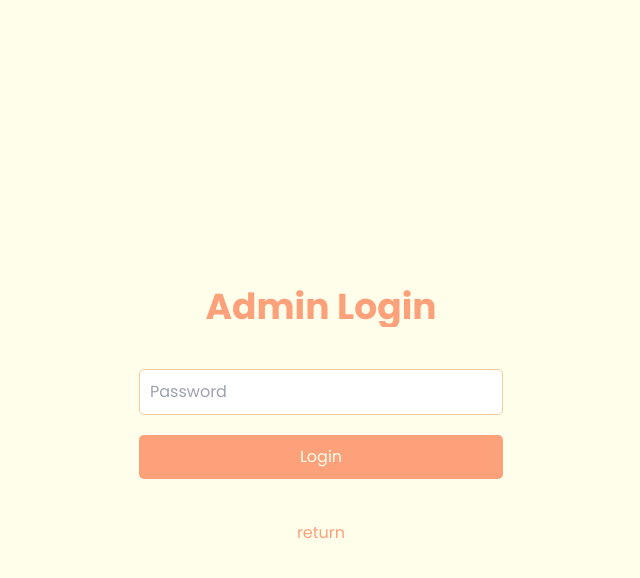
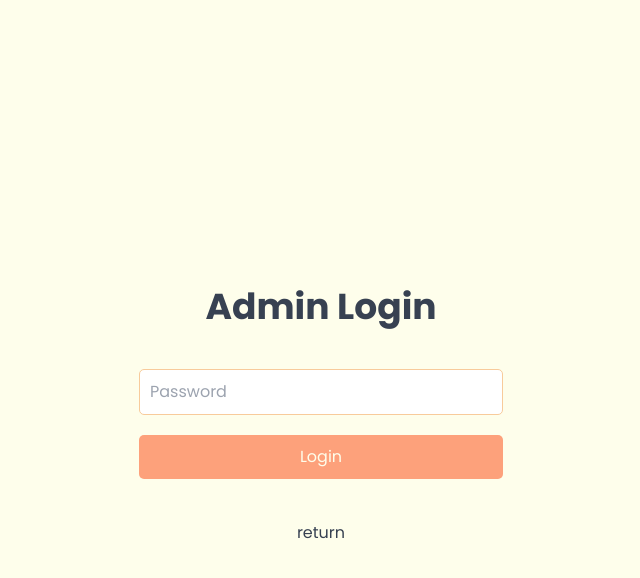
Before and after one commit to ch1kulya/AnimeBesu, a Flask app: page /admin in a window 1280 px wide. Shown: the top 578 px of the page, without its empty margins (319-959 px from the left). Run offline with Flask 3, Linux system fonts and the light colour scheme.

Commit message:
Update admin.html

```diff
--- a/templates/admin.html
+++ b/templates/admin.html
@@ -4,15 +4,16 @@
     <meta charset="UTF-8">
     <title>Admin Login</title>
     <link href="https://cdn.jsdelivr.net/npm/tailwindcss@2.2.16/dist/tailwind.min.css" rel="stylesheet">
-    <link rel="shortcut icon" href="{{ url_for('static', filename='favicon.ico') }}">
+    <link rel="shortcut icon" href="{{ url_for('static', filename='favicon.svg') }}">
     <link rel="stylesheet" href="{{ url_for('static', filename='style.css') }}">
+    <link rel="stylesheet" href="{{ url_for('static', filename='theme.css') }}">
 </head>
 <body class="text-gray-700">
   <div class="flex flex-col content-center justify-center min-h-screen relative">
-    <h1 class="text-center text-4xl font-bold my-8 gradient-text">Admin Login</h1>
+    <h1 class="text-center text-4xl font-bold my-8 main-text">Admin Login</h1>
     {% with messages = get_flashed_messages() %}
       {% if messages %}
-        <ul class="text-center text-xl font-semibold p-4 gradient-text">
+        <ul class="text-center text-xl font-semibold p-4 main-text">
         {% for message in messages %}
           <li>{{ message }}</li>
         {% endfor %}
@@ -24,7 +25,7 @@
         <input type="submit" value="Login" class="form-button">
     </form>
     <div class="text-center mt-8">
-      <a href="{{ url_for('index') }}" class="footer-text gradient-text">return</a>
+      <a href="{{ url_for('index') }}" class="footer-text main-text">return</a>
     </div>
   </div>
 </body>
```
